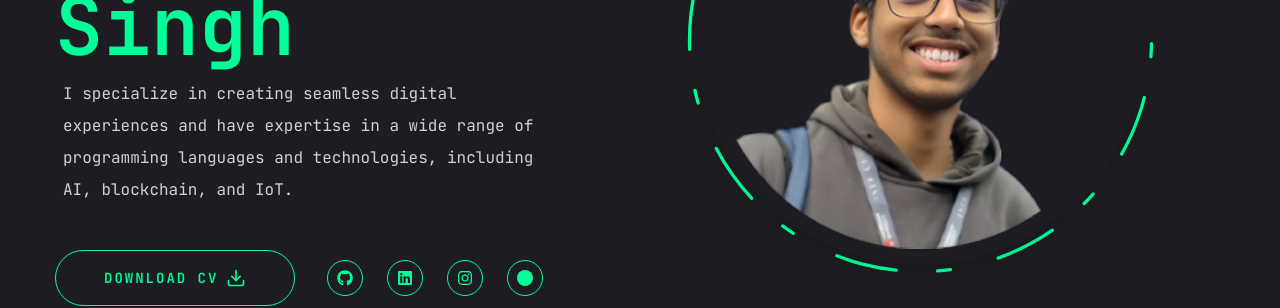
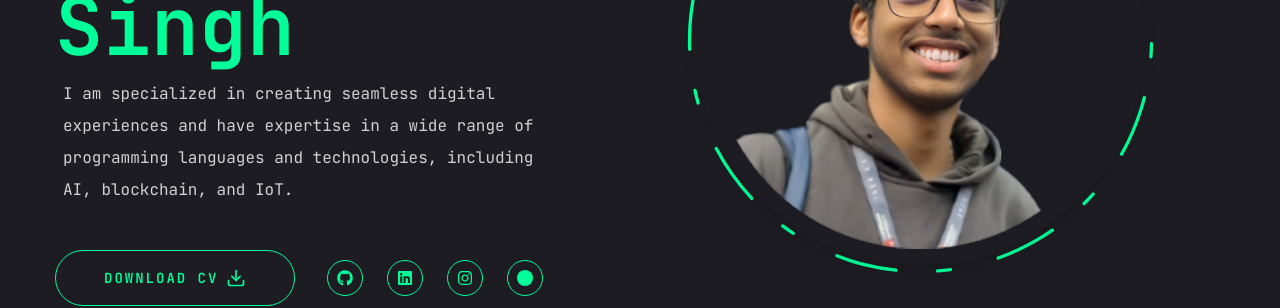
Before and after one commit to ShantanuisCoding/ShantanuPortfolio, a Next.js app: page / in a window 1280 px wide. Shown: the part 398-706 px from the top of the page. Built offline with nearby package versions, Linux system fonts and the light colour scheme; no server answers; some icons are missing.

Commit message:
HOme change toda sa

```diff
--- a/app/page.jsx
+++ b/app/page.jsx
@@ -18,7 +18,7 @@ const Home = () => {
               <span className="text-accent">Shantanu Singh</span>
             </h1>
             <p className="max-w-[500px] mb-9 text-white/80 p-2">
-              I specialize in creating seamless digital experiences and have
+              I am specialized in creating seamless digital experiences and have
               expertise in a wide range of programming languages and
               technologies, including AI, blockchain, and IoT.
             </p>
```
